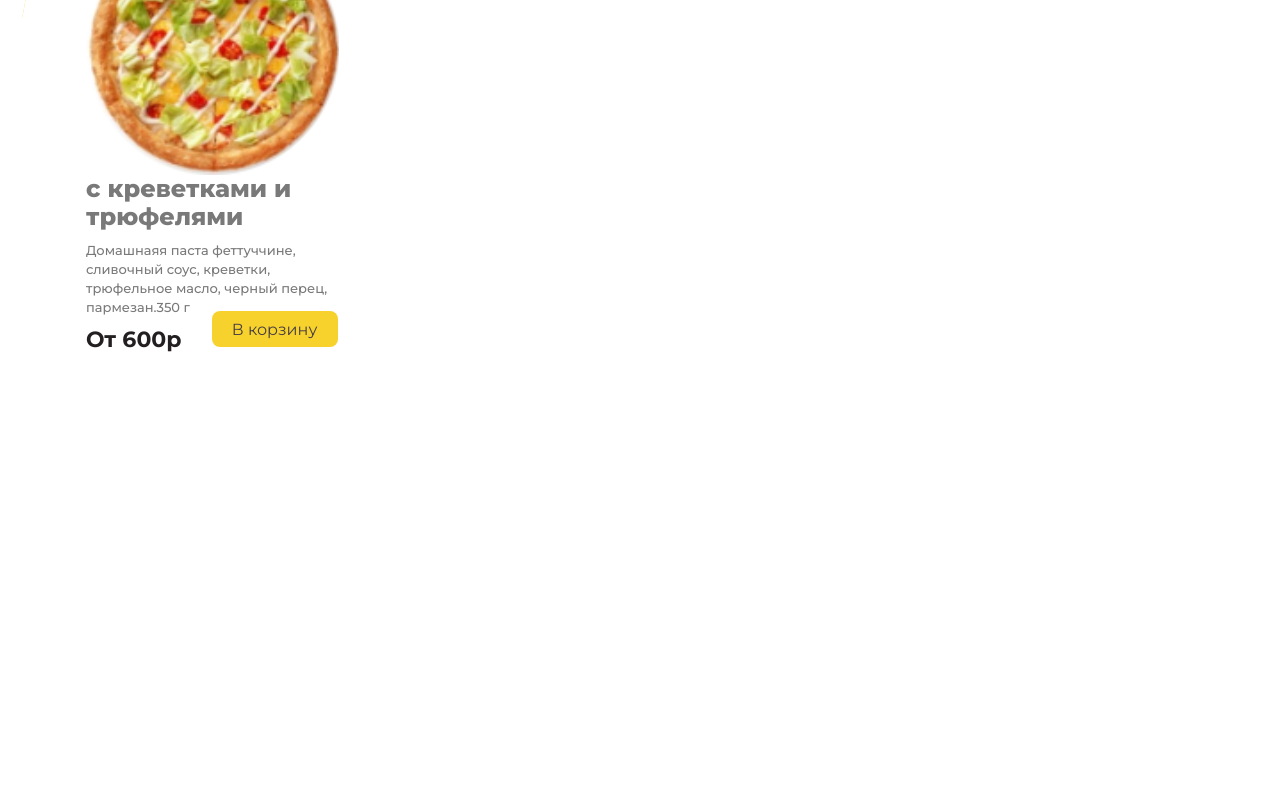
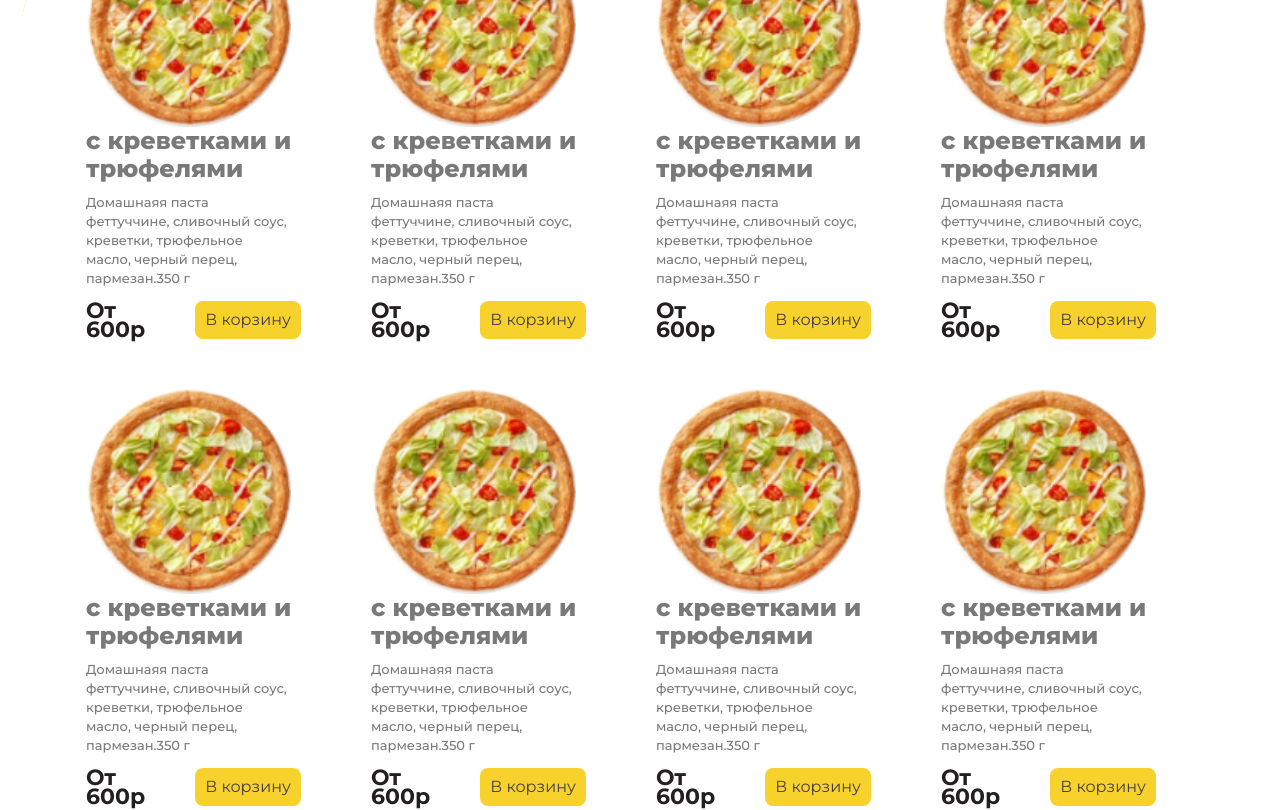
Before and after one commit to netology-pizza-project/core, a Svelte app in the folder frontend/: page / in a window 1280 px wide. Shown: the part 740-1550 px from the top of the page. Before the commit the page ends 1093 px from the top, so only its background shows below. Built offline with nearby package versions, Linux system fonts and the light colour scheme.

Commit message:
сделала сетку

```diff
--- a/frontend/src/components/PizzaCard/PizzaCard.scss
+++ b/frontend/src/components/PizzaCard/PizzaCard.scss
@@ -8,17 +8,8 @@
 	color: rgb(247, 210, 45);
 }
 
-.content-container {
-	display: flex;
-	flex-direction: column;
-	align-items: flex-start;
-}
-
 .customImage {
-	width: 253px;
-	height: 253px;
-	top: 806px;
-	left: 220px;
+	width: 100%;
 	border-radius: 0px;
 }
 
@@ -66,9 +57,6 @@
 
 .customButton {
 	width: 126px;
-	height: 36px;
-	top: 1238px;
-	left: 349px;
 	border-radius: 8px;
 	border: none;
 	cursor: pointer;
@@ -79,9 +67,22 @@
 	text-align: center;
 	line-height: 36px;
 	margin-left: 20px;
-	margin-top: -20px;
 }
 
 .customButton:hover {
 	background-color: rgb(234, 226, 162);
 }
+
+.content-container {
+	display: flex;
+	flex-direction: column;
+	align-items: flex-start;
+	width: 205px;
+}
+
+.grid-container {
+	display: grid;
+	grid-template-columns: repeat(4, 1fr);
+	gap: 50px 32px;
+	justify-content: space-between;
+}
--- a/frontend/src/components/PizzaCard/PizzaCard.svelte
+++ b/frontend/src/components/PizzaCard/PizzaCard.svelte
@@ -1,4 +1,5 @@
-<h1 class="Title_Main">Паста</h1>
+<h2 class="Title_Main">Паста</h2>
+<div class="grid-container">
 	<div class="content-container">
 		<img src="src/assets/special/spec_piz_1.png" alt="пицца" class="customImage" />
 		<h3 class="imageTitle">с креветками и трюфелями</h3>
@@ -10,6 +11,84 @@
 			<button class="customButton">В корзину</button>
 		</div>
 	</div>
+	<div class="content-container">
+		<img src="src/assets/special/spec_piz_1.png" alt="пицца" class="customImage" />
+		<h3 class="imageTitle">с креветками и трюфелями</h3>
+		<p class="description">
+			Домашнаяя паста феттуччине, сливочный соус, креветки, трюфельное масло, черный перец, пармезан.350 г
+		</p>
+		<div class="secondaryTitle_N_Button">
+			<h2 class="secondaryTitle">От 600р</h2>
+			<button class="customButton">В корзину</button>
+		</div>
+	</div>
+	<div class="content-container">
+		<img src="src/assets/special/spec_piz_1.png" alt="пицца" class="customImage" />
+		<h3 class="imageTitle">с креветками и трюфелями</h3>
+		<p class="description">
+			Домашнаяя паста феттуччине, сливочный соус, креветки, трюфельное масло, черный перец, пармезан.350 г
+		</p>
+		<div class="secondaryTitle_N_Button">
+			<h2 class="secondaryTitle">От 600р</h2>
+			<button class="customButton">В корзину</button>
+		</div>
+	</div>
+	<div class="content-container">
+		<img src="src/assets/special/spec_piz_1.png" alt="пицца" class="customImage" />
+		<h3 class="imageTitle">с креветками и трюфелями</h3>
+		<p class="description">
+			Домашнаяя паста феттуччине, сливочный соус, креветки, трюфельное масло, черный перец, пармезан.350 г
+		</p>
+		<div class="secondaryTitle_N_Button">
+			<h2 class="secondaryTitle">От 600р</h2>
+			<button class="customButton">В корзину</button>
+		</div>
+	</div>
+	<div class="content-container">
+		<img src="src/assets/special/spec_piz_1.png" alt="пицца" class="customImage" />
+		<h3 class="imageTitle">с креветками и трюфелями</h3>
+		<p class="description">
+			Домашнаяя паста феттуччине, сливочный соус, креветки, трюфельное масло, черный перец, пармезан.350 г
+		</p>
+		<div class="secondaryTitle_N_Button">
+			<h2 class="secondaryTitle">От 600р</h2>
+			<button class="customButton">В корзину</button>
+		</div>
+	</div>
+	<div class="content-container">
+		<img src="src/assets/special/spec_piz_1.png" alt="пицца" class="customImage" />
+		<h3 class="imageTitle">с креветками и трюфелями</h3>
+		<p class="description">
+			Домашнаяя паста феттуччине, сливочный соус, креветки, трюфельное масло, черный перец, пармезан.350 г
+		</p>
+		<div class="secondaryTitle_N_Button">
+			<h2 class="secondaryTitle">От 600р</h2>
+			<button class="customButton">В корзину</button>
+		</div>
+	</div>
+	<div class="content-container">
+		<img src="src/assets/special/spec_piz_1.png" alt="пицца" class="customImage" />
+		<h3 class="imageTitle">с креветками и трюфелями</h3>
+		<p class="description">
+			Домашнаяя паста феттуччине, сливочный соус, креветки, трюфельное масло, черный перец, пармезан.350 г
+		</p>
+		<div class="secondaryTitle_N_Button">
+			<h2 class="secondaryTitle">От 600р</h2>
+			<button class="customButton">В корзину</button>
+		</div>
+	</div>
+	<div class="content-container">
+		<img src="src/assets/special/spec_piz_1.png" alt="пицца" class="customImage" />
+		<h3 class="imageTitle">с креветками и трюфелями</h3>
+		<p class="description">
+			Домашнаяя паста феттуччине, сливочный соус, креветки, трюфельное масло, черный перец, пармезан.350 г
+		</p>
+		<div class="secondaryTitle_N_Button">
+			<h2 class="secondaryTitle">От 600р</h2>
+			<button class="customButton">В корзину</button>
+		</div>
+	</div>
+</div>
 
 <style lang="scss">
 	@import 'PizzaCard.scss';
```
Lines whose indentation alone changed are shown as unchanged.
